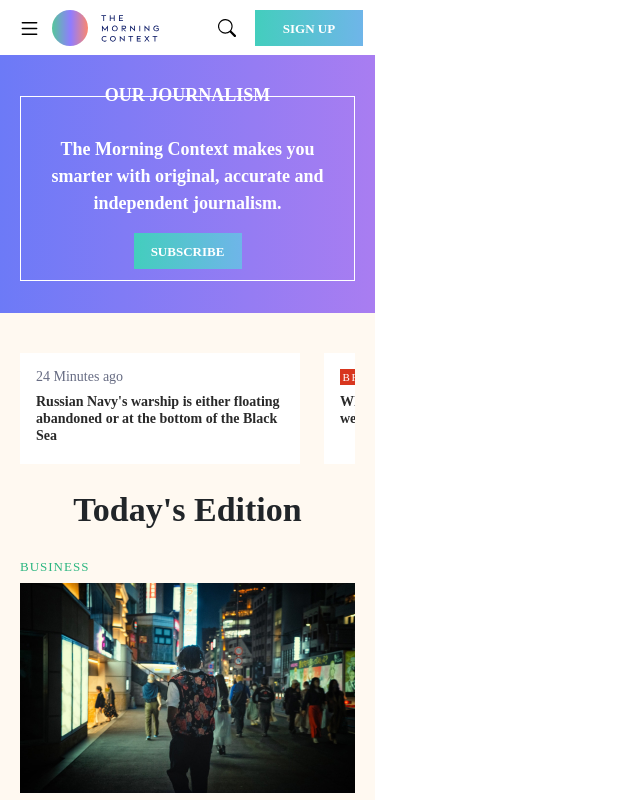
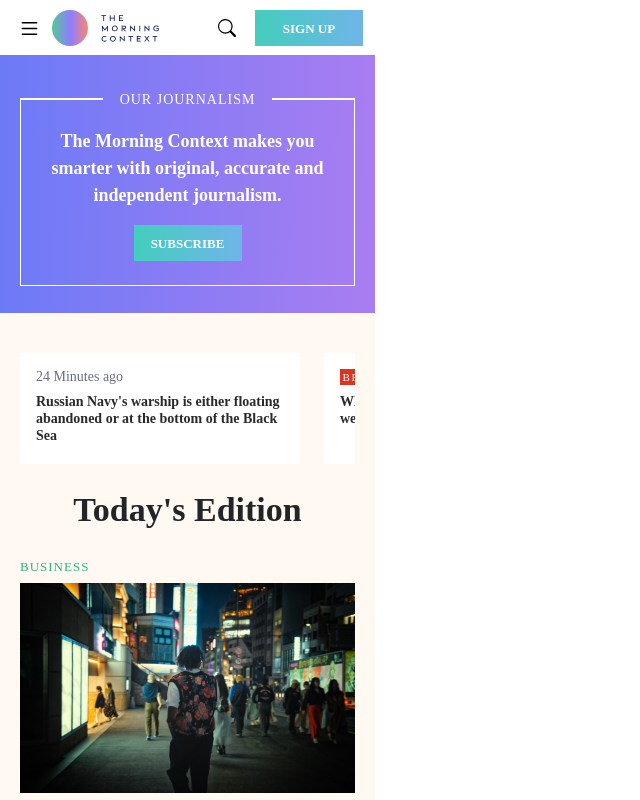
Before and after one commit to ymrg3307/tmc-assignment, a Next.js app: page / in a window 1280 px wide. Shown: the top 800 px of the page, without its empty margins (0-640 px from the left). Built offline with nearby package versions, Linux system fonts and the light colour scheme.

Commit message:
call to action's top text between border implemented

```diff
--- a/src/app/molecules/motocard/MotoCard.jsx
+++ b/src/app/molecules/motocard/MotoCard.jsx
@@ -1,11 +1,16 @@
 import React from 'react'
 import styles from './MotoCard.module.css'
 import Button from '@/app/atoms/button/Button'
+
 const MotoCard = () => {
     return (
         <div className={styles.ctaContainer}>
+            <div className={styles.topLineContainer}>
+                <div className={styles.halfBorder}></div>
+                <span className={styles.ctaHeading}>OUR JOURNALISM</span>
+                <div className={styles.halfBorder}></div>
+            </div>
             <div className={styles.ctaContentContainer}>
-                <span className={styles.moto}>OUR JOURNALISM</span>
                 <p>The Morning Context makes you smarter with original, accurate and independent journalism.</p>
                 <Button text='SUBSCRIBE' />
             </div>
--- a/src/app/molecules/motocard/MotoCard.module.css
+++ b/src/app/molecules/motocard/MotoCard.module.css
@@ -2,6 +2,7 @@
     width: 100%;
     height: 258px;
     display: flex;
+    flex-direction: column;
     justify-content: center;
     align-items: center;
     background-image: linear-gradient(90.97deg, #6C7AF7 0%, #A97DF1 99.9%);
@@ -9,11 +10,10 @@
 }
 
 .ctaContentContainer {
-    position: relative;
     width: 335px;
-    height: 185px;
+    height: 208px;
     border: white solid 1px;
-    /* border-top: 0; */
+    border-top: 0;
     display: flex;
     flex-direction: column;
     justify-content: center;
@@ -23,35 +23,31 @@
     font-weight: 900;
     font-size: 18px;
     line-height: 27px;
-    padding: 28px 18px 0 18px;
+    padding: 28px 18px 24px 18px;
     text-align: center;
 }
 
-.moto {
-    position: absolute;
-    text-align: center;
-    top: -15px;
-    z-index: 2;
+.topLineContainer {
+    display: flex;
+    align-items: flex-end;
+    width: 100%;
 }
 
-
-/* .moto:before,
-.moto:after {
-    background-color: white;
-    content: "";
-    display: inline-block;
-    height: 1px;
-    position: relative;
-    vertical-align: middle;
-    width: 83px;
+.halfBorder {
+    border-color: white;
+    border-width: 1px;
+    border-style: solid;
+    flex-grow: 1;
 }
 
-.moto:before {
-    right: 0.5em;
-    margin-left: -50%;
+.ctaHeading {
+    margin-bottom: -8px;
+    width: 169px;
+    text-align: center;
+    font-family: matteo;
+    letter-spacing: 1px;
+    font-size: 14px;
+    color: white;
+    line-height: 17px;
+    font-weight: 400;
 }
-
-.moto:after {
-    left: 0.5em;
-    margin-right: -50%;
-} */
```
